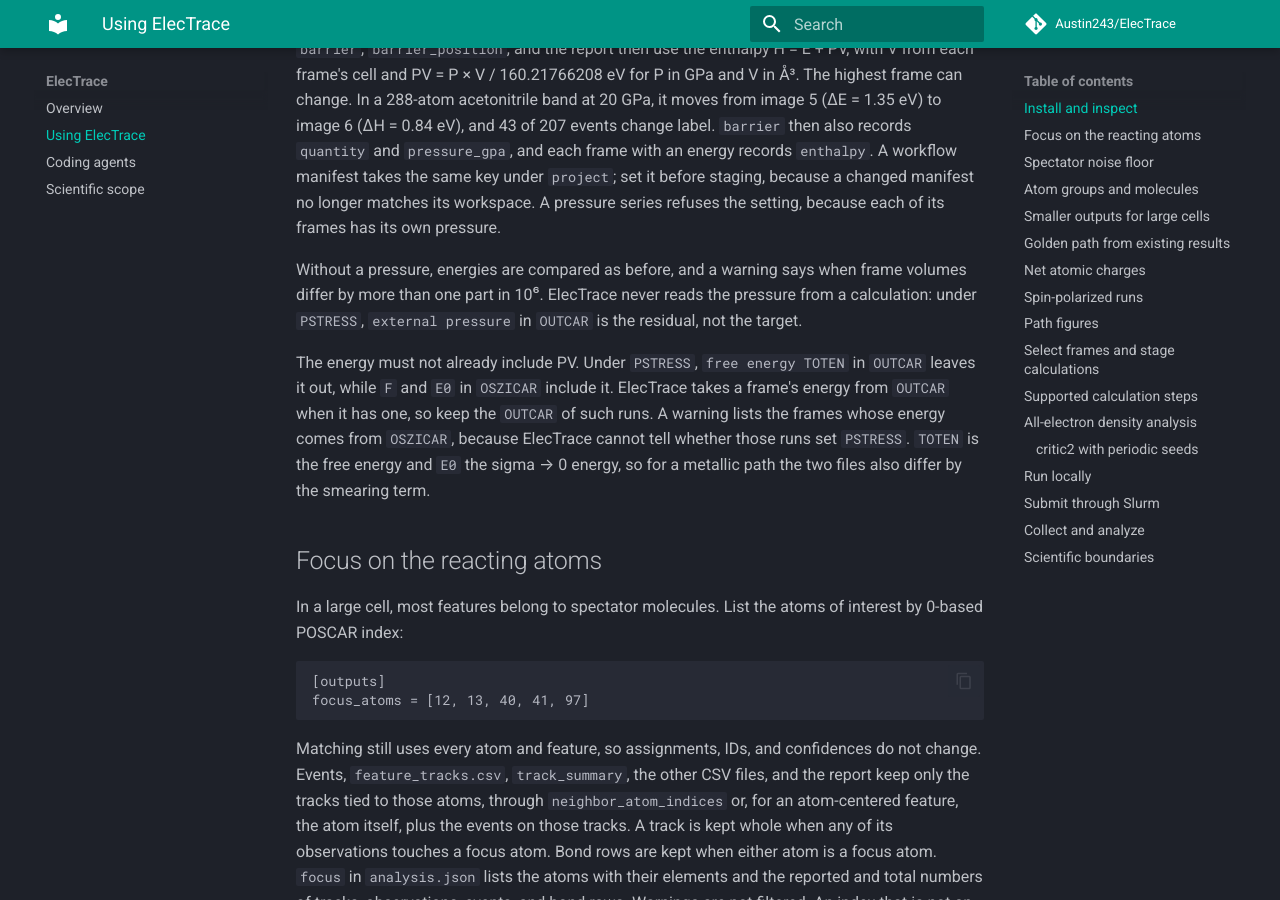
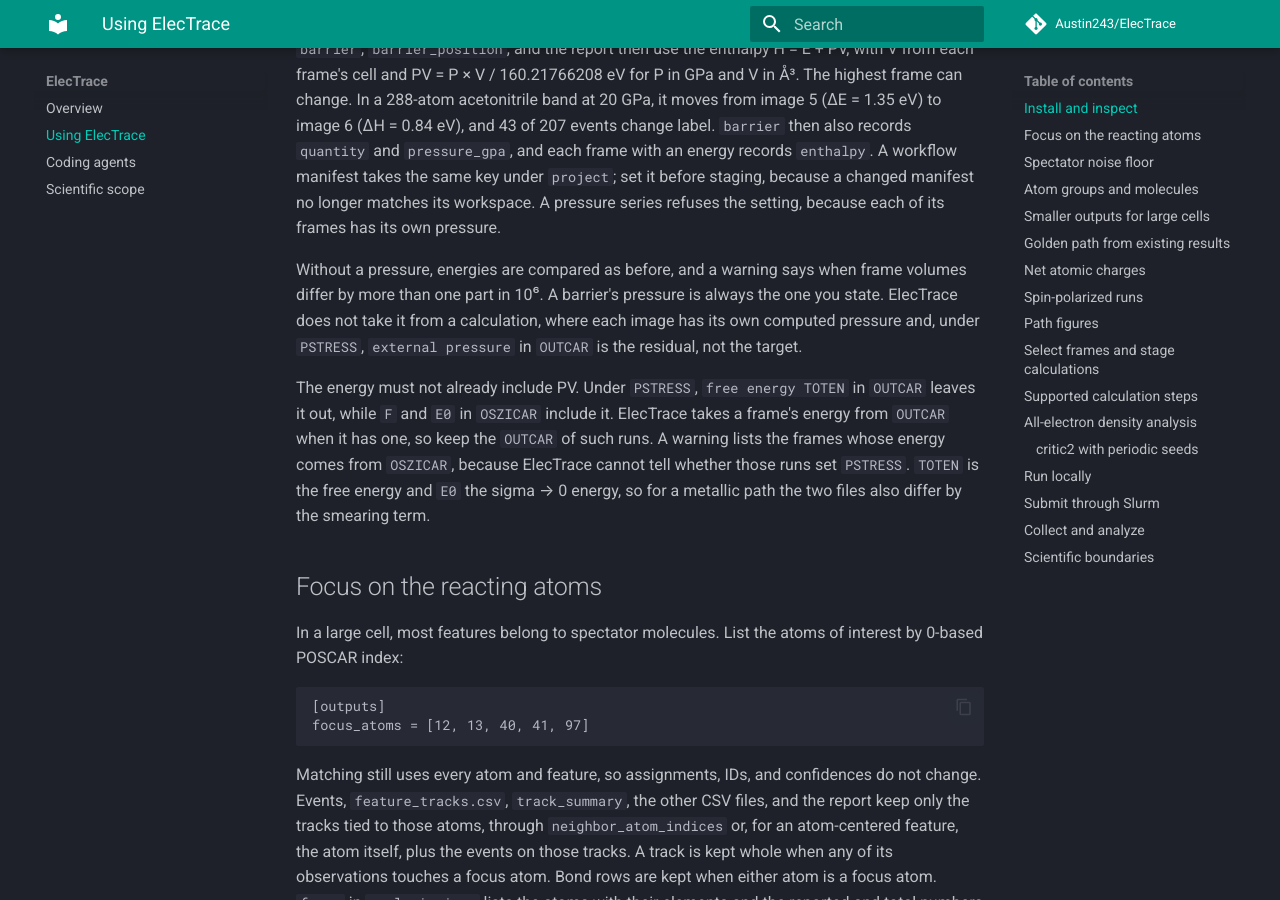
Before and after one commit to Austin243/ElecTrace, an MkDocs documentation site: the page built from docs/workflows.md, in a window 1280 px wide and 900 px high, scrolled down 3728 px. Built offline with MkDocs 1.6.1 and Material for MkDocs 9.7.7, drawn with Linux system fonts in a browser that asks for light colours; comment, search, counter and statistics services are not loaded; some of the changed text lies outside the part shown.

Commit message:
Keep a collected energy under the name of its source file
Collection wrote every staged energy to a synthetic OSZICAR, so energy_source in a
collected tree always said OSZICAR. With a stated pressure, the warning about energies
that already include PV then fired on workflows whose source frames read OUTCAR, and
told the user to keep the OUTCAR they had kept.

An energy read from OUTCAR is now written as a one-line OUTCAR, and an OUTCAR copied
for ZVAL holds its own energy. energy_source and the warning describe the source frame,
through workflow analyze, analyze on the collected config, and figure. Energies, barriers,
and events.csv do not change.

The docs also said ElecTrace never reads a pressure from a calculation, which a pressure
series does. They now say a barrier's pressure is always the one stated.

```diff
--- a/docs/workflows.md
+++ b/docs/workflows.md
@@ -165,9 +165,10 @@
 refuses the setting, because each of its frames has its own pressure.
 
 Without a pressure, energies are compared as before, and a warning says when frame
-volumes differ by more than one part in 10⁶. ElecTrace never reads the pressure from a
-calculation: under `PSTRESS`, `external pressure` in `OUTCAR` is the residual, not the
-target.
+volumes differ by more than one part in 10⁶. A barrier's pressure is always the one you
+state. ElecTrace does not take it from a calculation, where each image has its own
+computed pressure and, under `PSTRESS`, `external pressure` in `OUTCAR` is the residual,
+not the target.
 
 The energy must not already include PV. Under `PSTRESS`, `free energy TOTEN` in `OUTCAR`
 leaves it out, while `F` and `E0` in `OSZICAR` include it. ElecTrace takes a frame's
@@ -763,7 +764,9 @@
 For [net charges](#net-atomic-charges), each frame's collection also holds the
 `POTCAR` its VASP step used or, when that step has none, the source frame's own
 `POTCAR` or `OUTCAR`. A VASP step's `OUTCAR` is not collected, because its energy
-would replace the source frame's.
+would replace the source frame's. A frame's energy is kept under the name of the
+`OUTCAR` or `OSZICAR` it was read from, usually as a file holding only that energy, so
+the warning about `OSZICAR` energies describes the source frame.
 
 ## Scientific boundaries
 
```
Also changed, not shown: CHANGELOG.md (+4 -2 lines), 2 other files.
